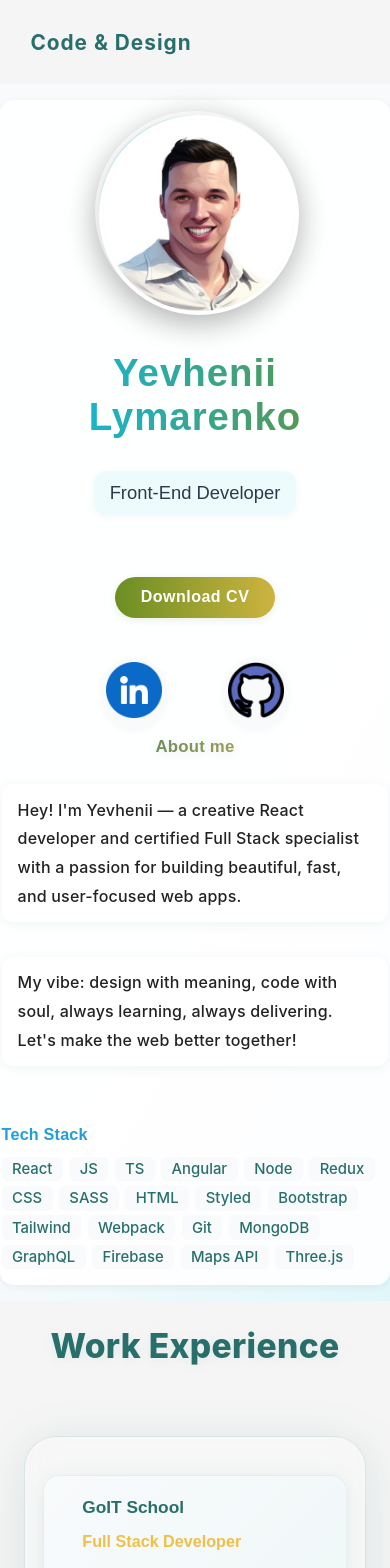
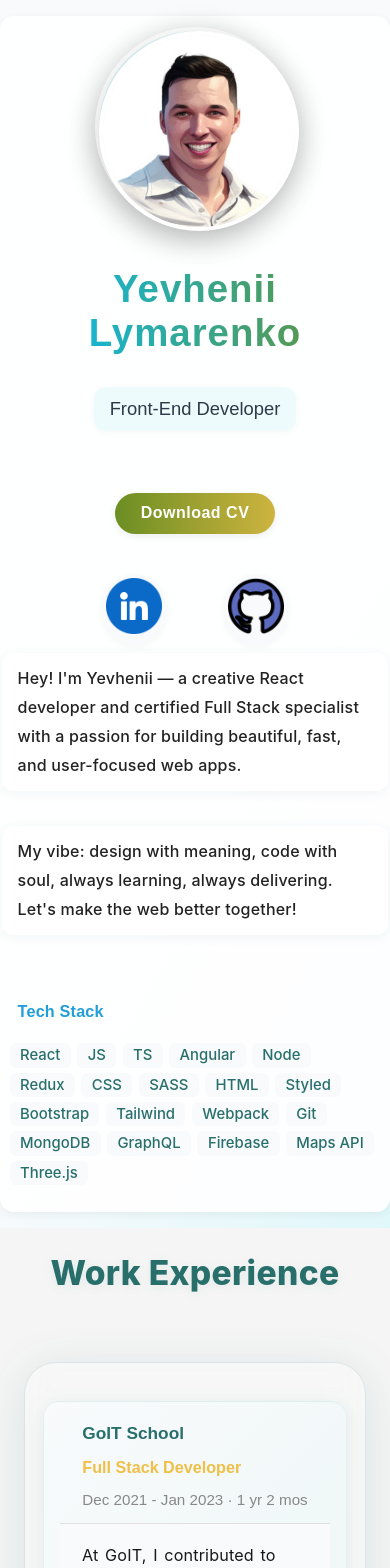
Before and after one commit to YevheniiLi/portfolio, a React (Vite) app: page / in a window 390 px wide. Shown: the top 1568 px of the page. Built offline with nearby package versions, Linux system fonts and the light colour scheme; a web font is replaced by a local one.

Commit message:
fixing mobile sector

```diff
--- a/src/components/Header/Header.module.scss
+++ b/src/components/Header/Header.module.scss
@@ -94,3 +94,8 @@
     }
   }
 }
+@media (max-width: 600px) {
+  .wrapper {
+    display: none !important;
+  }
+}
--- a/src/components/MainSection/MainSection.jsx
+++ b/src/components/MainSection/MainSection.jsx
@@ -69,7 +69,7 @@ const MainSection = () => {
           </motion.div>
         </div>
         <div className={css.rightBlock}>
-          <motion.span
+          {/* <motion.span
             className={css.aboutTitle}
             initial={{ opacity: 0 }}
             whileInView={{ opacity: 1 }}
@@ -77,8 +77,7 @@ const MainSection = () => {
             viewport={{ once: true }}
           >
             About me
-          </motion.span>
-          {/* Only first and third about paragraphs */}
+          </motion.span> */}
           {[WhatDoIHelp[0], WhatDoIHelp[2]].map((paragraph, i) => (
             <motion.span
               className={css.aboutText}
--- a/src/components/MainSection/MainSection.module.scss
+++ b/src/components/MainSection/MainSection.module.scss
@@ -8,6 +8,10 @@
   flex-direction: column;
   align-items: flex-start;
   gap: 0.7rem;
+    @media screen and (max-width: 600px) {
+    padding: 0.4rem 0.5rem;
+    margin-bottom: 0.3rem;
+  }
 }
 .techStackTitle {
   font-size: 1.01rem;
@@ -16,6 +20,11 @@
   letter-spacing: 0.2px;
   margin-bottom: 0.1rem;
   font-family: 'Eudoxus Sans', sans-serif;
+  @media screen and (max-width: 600px) {
+    padding: 0.4rem 0.5rem;
+    margin-bottom: 0.3rem;
+  }
+
 }
 .techStackGrid {
   display: flex;
@@ -130,6 +139,7 @@
     background-clip: initial;
     -webkit-background-clip: initial;
     text-shadow: none;
+
   }
   .heroSubtitle {
     font-size: 0.95rem;
@@ -169,18 +179,19 @@
     padding-left: 0;
     gap: 0.7rem;
   }
-  .aboutTitle {
-    font-size: 1rem;
-    margin-bottom: 0.1rem;
-    letter-spacing: 0.1px;
-    text-align: center;
-    background: none;
-    color: #229ED9;
-    -webkit-text-fill-color: initial;
-    background-clip: initial;
-    -webkit-background-clip: initial;
-    text-shadow: none;
-  }
+  // .aboutTitle {
+  //   font-size: 1rem;
+  //   margin-bottom: 0.1rem;
+  //   letter-spacing: 0.1px;
+  //   text-align: center;
+  //   background: none;
+  //   color: #229ED9;
+  //   -webkit-text-fill-color: initial;
+  //   background-clip: initial;
+  //   -webkit-background-clip: initial;
+  //   text-shadow: none;
+
+  // }
   .aboutText {
     font-size: 0.95rem;
     padding: 0.4rem 0.5rem;
```
